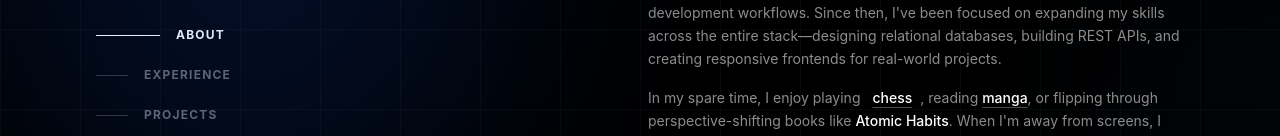
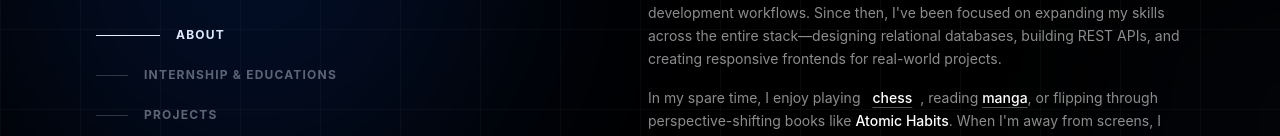
Before and after one commit to arnouxx/portfolio, a React (Vite) app: page / in a window 1280 px wide. Shown: the part 291-427 px from the top of the page. Built offline with nearby package versions, Linux system fonts and the light colour scheme.

Commit message:
Update nav label to Internship & Educations

```diff
--- a/src/App.jsx
+++ b/src/App.jsx
@@ -208,7 +208,7 @@ function MusicWord() {
 
 const navItems = [
   { label: "About", href: "#about", id: "about" },
-  { label: "Experience", href: "#experience", id: "experience" },
+  { label: "Internship & Educations", href: "#experience", id: "experience" },
   { label: "Projects", href: "#projects", id: "projects" },
   { label: "Skills", href: "#skills", id: "skills" },
 ]
```
